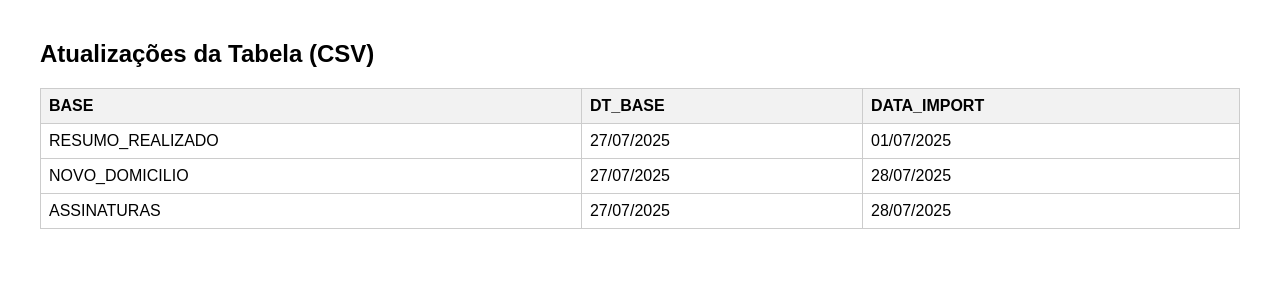
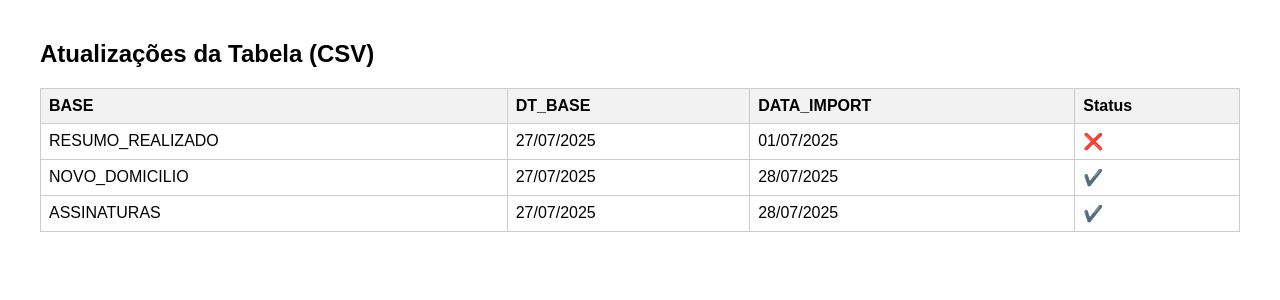
Before and after one commit to FabricaClaroTel/Tabelas_Atualizadas2, a Flask app: page / in a window 1280 px wide. Shown: the top 300 px of the page. Run offline with Flask 3, Linux system fonts and the light colour scheme.

Commit message:
index.html

```diff
--- a/templates/index.html
+++ b/templates/index.html
@@ -18,6 +18,7 @@
                 <th>BASE</th>
                 <th>DT_BASE</th>
                 <th>DATA_IMPORT</th>
+                <th>Status</th>
             </tr>
         </thead>
         <tbody>
@@ -26,6 +27,13 @@
                 <td>{{ row.BASE }}</td>
                 <td>{{ row.DT_BASE }}</td>
                 <td>{{ row.DATA_IMPORT }}</td>
+                <td>
+                    {% if row.DATA_IMPORT >= row.DT_BASE %}
+                        ✔️
+                    {% else %}
+                        ❌
+                    {% endif %}
+                </td>
             </tr>
             {% endfor %}
         </tbody>
```
